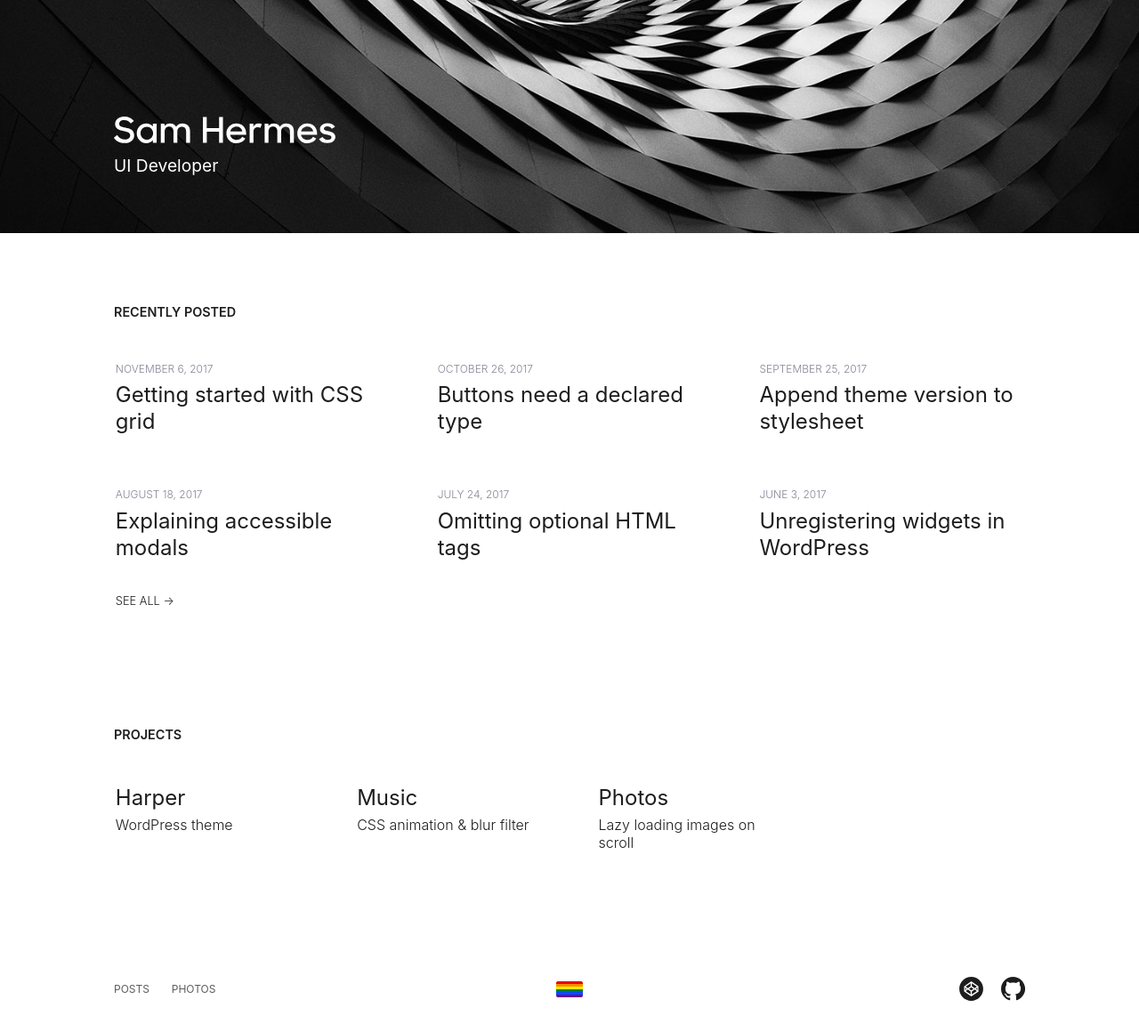
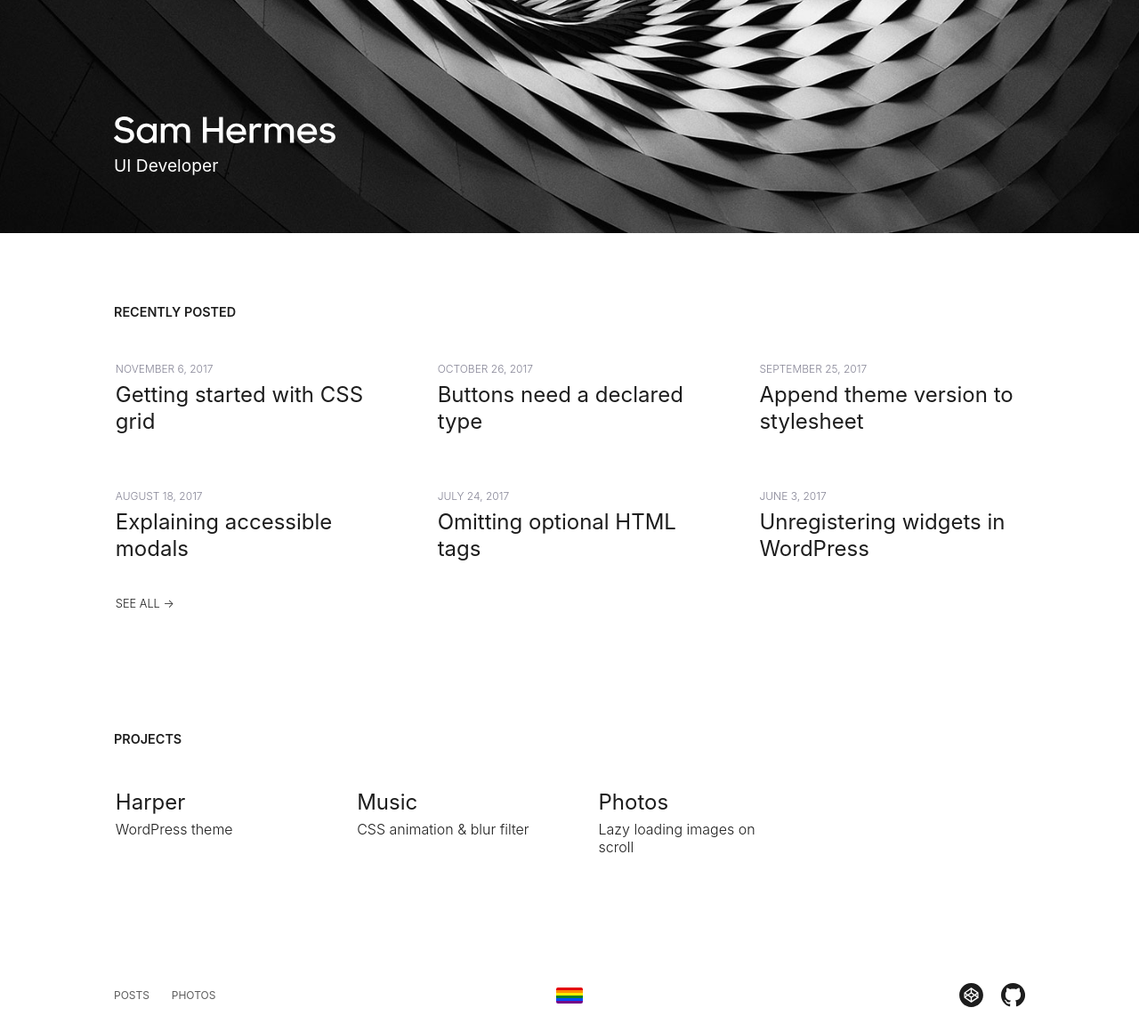
Before and after one commit to samhermes/samhermes.github.io, a Jekyll site: the page built from index.md, in a window 1280 px wide. Shown: the whole page at 89% size. Built offline with Jekyll 4.4.1, drawn with Linux system fonts in a browser that asks for light colours.

Commit message:
Fix for layout issues in Firefox

```diff
--- a/_sass/_home.scss
+++ b/_sass/_home.scss
@@ -108,13 +108,13 @@
     box-sizing: border-box;
     border-radius: 0.2em;
     background: #fff;
-    margin-bottom: 6%;
+    margin-bottom: 1.5rem;
     width: 100%;
     display: flex;
     flex-direction: column;
     @media screen and (min-width: 37.5em) {
       width: 44%;
-      margin: 0 3% 5%;
+      margin: 0 3% 3.5rem;
     }
     @media screen and (min-width: 60.25em) {
       width: 27.3333%;
```
